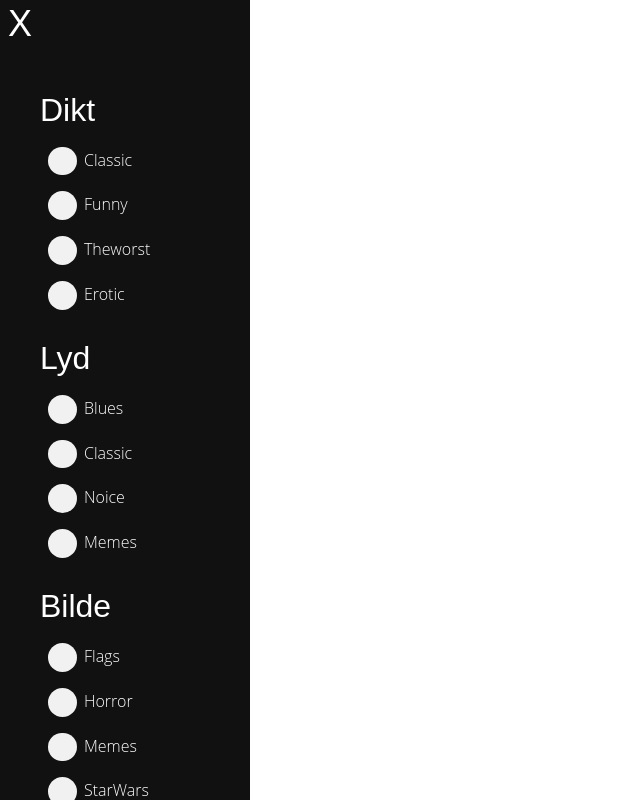
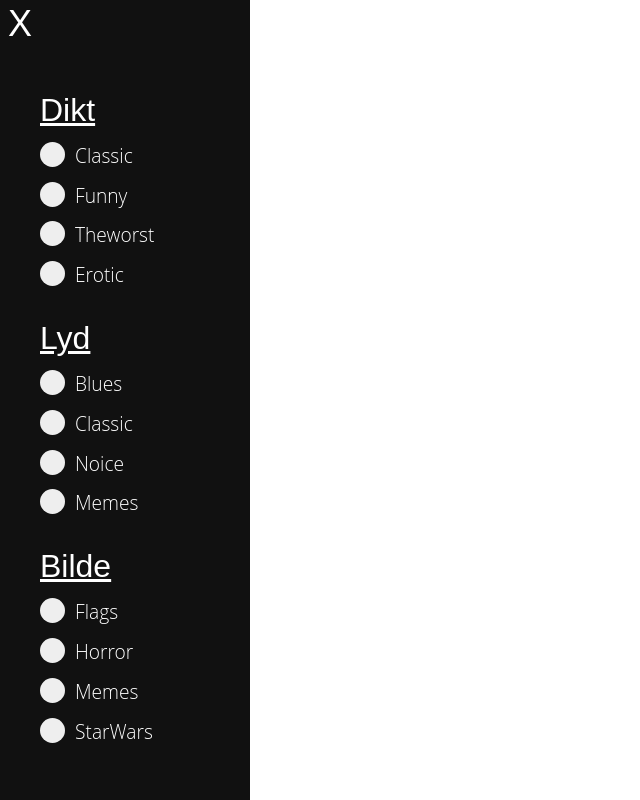
Before and after one commit to IT2810/it2810-webutvikling-h18-prosjekt-2-gruppe--39, a React (Create React App) app: page / in a window 1280 px wide. Shown: the whole page, without its empty margins (0-640 px from the left). Built offline with nearby package versions, Linux system fonts and the light colour scheme.

Commit message:
checkboxes looks nice now :))))))

```diff
--- a/src/components/Sidebar/Sidebar.css
+++ b/src/components/Sidebar/Sidebar.css
@@ -9,7 +9,6 @@
   overflow-x: hidden;
   transition: 0.5s;
   padding-top: 60px;
-
   -webkit-user-select: none;
   -moz-user-select: none;
   -ms-user-select: none;
@@ -28,6 +27,10 @@
   color: white;
   list-style: none;
   font-size: 2rem;
+}
+
+.sidebar span {
+  text-decoration: underline;
 }
 
 .sidebar li {
@@ -49,56 +52,68 @@
   left: 0.5rem;
 }
 
-.radio {
-  vertical-align: middle;
-  -webkit-appearance: none;
-  -moz-appearance: none;
-  appearance: none;
-  display: inline-block;
+.radio-container {
+  display: block;
   position: relative;
-  background-color: #f1f1f1;
-  color: #666;
-  top: 0.6rem;
-  height: 1.8rem;
-  width: 1.8rem;
-  border: 0;
-  border-radius: 50px;
+  padding-left: 35px;
+  /*margin-bottom: 12px;*/
+  margin: 0.8rem 0;
   cursor: pointer;
-  margin: 0.5rem 0.45rem 0.5rem 0.5rem;
-  outline: none;
+  -webkit-user-select: none;
+  -moz-user-select: none;
+  -ms-user-select: none;
+  user-select: none;
 }
 
-.radio:checked::before {
+.radio-container:hover .radio ~ .check {
+  filter: brightness(70%);
+}
+
+.radio:checked ~ .check {
+  background-color: #2196f3;
+}
+
+.check {
   position: absolute;
-  font: 13px/1 'Open Sans', sans-serif;
-  left: 11px;
-  top: 7px;
-  content: '\02143';
-  transform: rotate(40deg);
+  top: 0;
+  left: 0;
+  height: 25px;
+  width: 25px;
+  background-color: #eee;
+  border-radius: 50%;
 }
-.radio:hover {
-  background-color: #f7f7f7;
+
+.check:after {
+  content: '';
+  position: absolute;
+  display: none;
 }
-.radio:checked {
-  background-color: #f1f1f1;
+
+.radio-container .radio:checked ~ .check:after {
+  display: block;
+}
+
+.radio-container .check:after {
+  width: 0; /*Hide dot in radio button*/
+  border-radius: 50%;
+  background: white;
+}
+
+.radio {
+  position: absolute;
+  opacity: 0;
 }
 
 .label {
-  font: 300 16px/1.7 'Open Sans', sans-serif;
   cursor: pointer;
-}
-
-input[type='radio'],
-label {
-  vertical-align: bottom;
-  /* padding: 10px; */
-  /* margin: 10px; */
+  font: 300 1.2rem 'Open Sans', sans-serif;
 }
 
 @media screen and (max-height: 450px) {
   .sidenav {
     padding-top: 15px;
   }
+
   .sidenav a {
     font-size: 18px;
   }
--- a/src/components/Sidebar/Sidebar.js
+++ b/src/components/Sidebar/Sidebar.js
@@ -17,6 +17,7 @@ function Checkbox(props) {
         type="radio"
         name={props.name}
       />
+      <span className="check" />
       {props.category}
     </label>
   );
@@ -28,7 +29,7 @@ class Sidebar extends React.Component {
     let checkboxes = [];
     categories.forEach((c, i) => {
       checkboxes.push(
-        <li key={i}>
+        <li key={i} className="radio-container">
           <Checkbox
             name={type}
             category={categories[i]}
@@ -48,7 +49,7 @@ class Sidebar extends React.Component {
             X
           </a>
           <ul className="sidebar-element">
-            Dikt
+            <span>Dikt</span>
             {this.renderCheckboxes('poems', [
               'Classic',
               'Funny',
@@ -58,7 +59,7 @@ class Sidebar extends React.Component {
           </ul>
 
           <ul className="sidebar-element">
-            Lyd
+            <span>Lyd</span>
             {this.renderCheckboxes('sound', [
               'Blues',
               'Classic',
@@ -67,7 +68,7 @@ class Sidebar extends React.Component {
             ])}
           </ul>
           <ul className="sidebar-element">
-            Bilde
+            <span>Bilde</span>
             {this.renderCheckboxes('image', [
               'Flags',
               'Horror',
```
